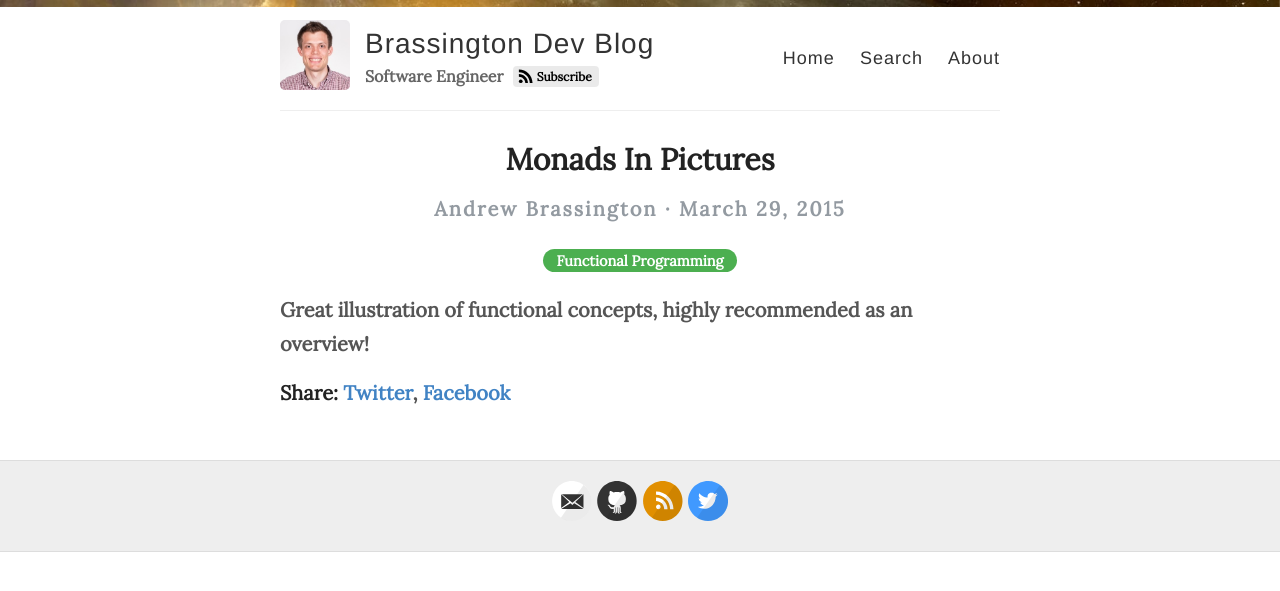
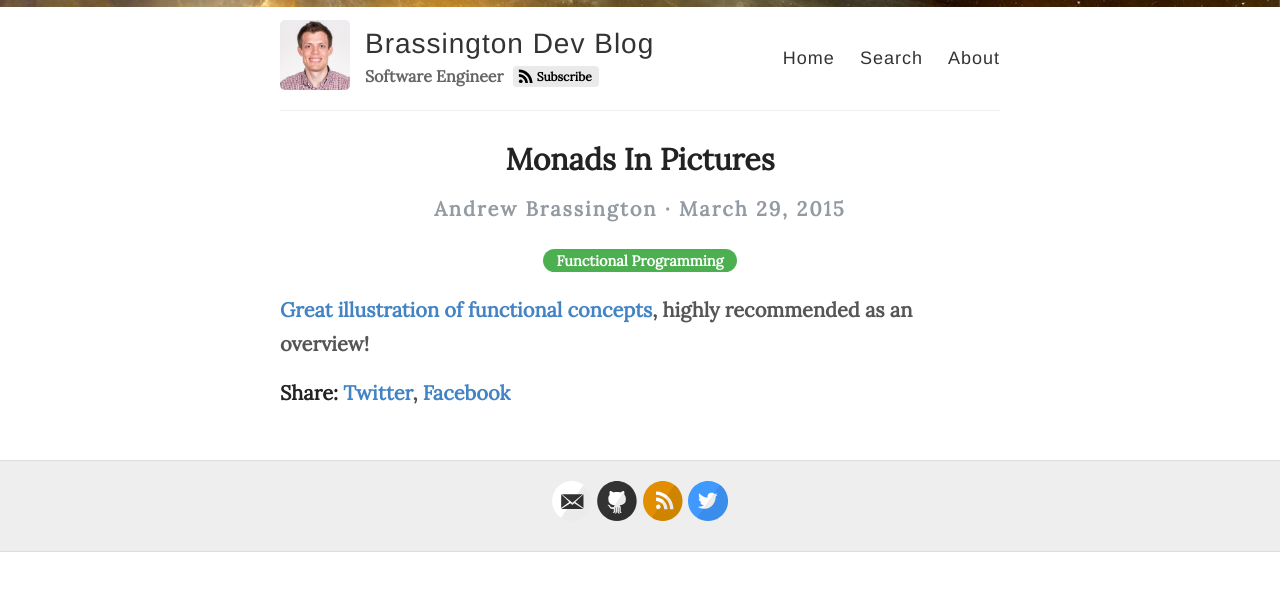
Before and after one commit to machineloop/brassington.dev, a Jekyll site: the page built from _posts/2015-03-29-functors-applicatives-monads-illustrated.md, in a window 1280 px wide. Shown: the top 591 px of the page. Built offline with Jekyll 4.4.1, drawn with Linux system fonts in a browser that asks for light colours; some web fonts are replaced; part of the change alters nothing that is shown.

```diff
--- a/_posts/2015-03-29-functors-applicatives-monads-illustrated.md
+++ b/_posts/2015-03-29-functors-applicatives-monads-illustrated.md
@@ -7,4 +7,4 @@ comments: true
 link: http://adit.io/posts/2013-04-17-functors,_applicatives,_and_monads_in_pictures.html
 ---
 
-Great illustration of functional concepts, highly recommended as an overview!
+[Great illustration of functional concepts](http://adit.io/posts/2013-04-17-functors,_applicatives,_and_monads_in_pictures.html), highly recommended as an overview!
```
